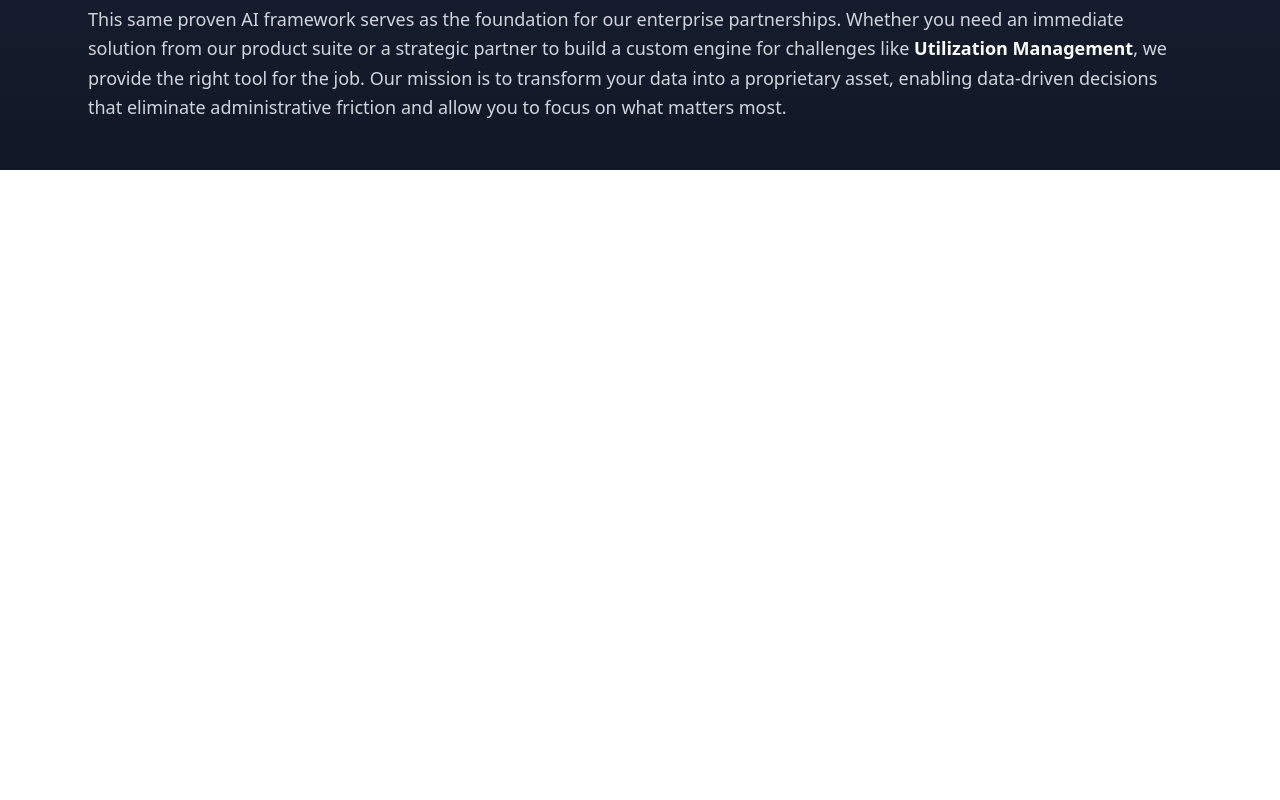
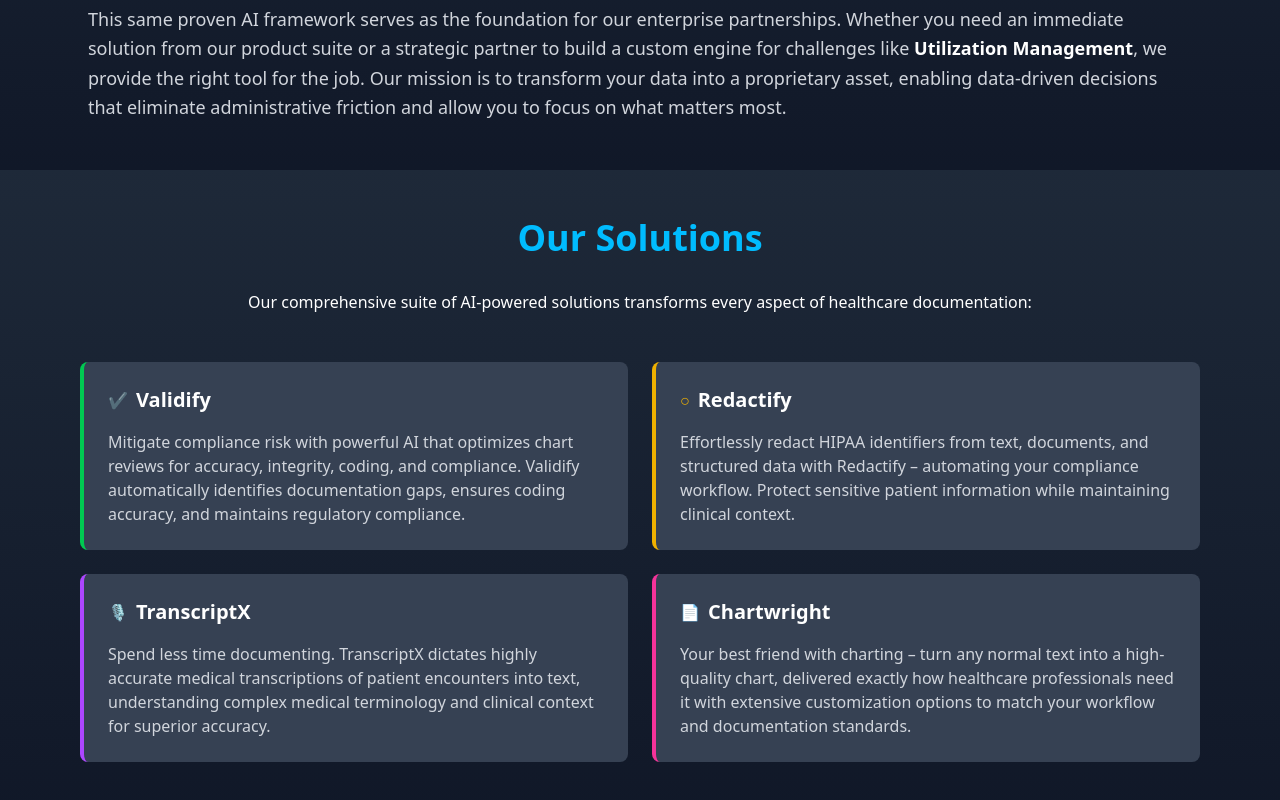
Before and after one commit to PranayChowdhury00/clin_job_task, a React (Vite) app: page / in a window 1280 px wide. Shown: the part 955-1755 px from the top of the page. Before the commit the page ends 1125 px from the top, so only its background shows below. Built offline with nearby package versions, Linux system fonts and the light colour scheme.

Commit message:
finished the work of OurSection.jsx

```diff
--- a/src/components/Home.jsx
+++ b/src/components/Home.jsx
@@ -1,12 +1,14 @@
 import React from 'react';
 import Banner from '../pages/Banner/Banner';
 import About from '../pages/About/About';
+import OurSolutions from '../pages/OurSolutions/OurSolutions';
 
 const Home = () => {
  return (
   <div>
    <Banner></Banner>
    <About></About>
+   <OurSolutions></OurSolutions>
   </div>
  );
 };
--- /dev/null
+++ b/src/pages/OurSolutions/OurSolutions.jsx
@@ -0,0 +1,62 @@
+const OurSolutions = () => {
+  return (
+    <div className="bg-gradient-to-b from-gray-800 to-gray-900 text-white py-12">
+      <div className="max-w-6xl mx-auto px-4">
+        {/* Header text */}
+        <div className="text-center mb-12">
+          <h1 className="text-3xl md:text-4xl font-bold text-sky-400 mb-8 text-center">Our Solutions</h1>
+          <p className="text-white mt-5 mb-5 font-medium">Our comprehensive suite of AI-powered solutions transforms every aspect of healthcare documentation:</p>
+        </div>
+
+        {/* Grid layout for 4 sections */}
+        <div className="grid grid-cols-1 md:grid-cols-2 gap-6">
+          {/* Validify Section */}
+          <div className="bg-gray-700 p-6 rounded-lg border-l-4 border-green-500">
+            <div className="flex items-center mb-4">
+              <span className="text-green-500 mr-2">✔</span>
+              <h2 className="text-xl font-semibold">Validify</h2>
+            </div>
+            <p className="text-gray-300">
+              Mitigate compliance risk with powerful AI that optimizes chart reviews for accuracy, integrity, coding, and compliance. Validify automatically identifies documentation gaps, ensures coding accuracy, and maintains regulatory compliance.
+            </p>
+          </div>
+
+          {/* Redactify Section */}
+          <div className="bg-gray-700 p-6 rounded-lg border-l-4 border-yellow-500">
+            <div className="flex items-center mb-4">
+              <span className="text-yellow-500 mr-2">○</span>
+              <h2 className="text-xl font-semibold">Redactify</h2>
+            </div>
+            <p className="text-gray-300">
+              Effortlessly redact HIPAA identifiers from text, documents, and structured data with Redactify – automating your compliance workflow. Protect sensitive patient information while maintaining clinical context.
+            </p>
+          </div>
+
+          {/* TranscriptX Section */}
+          <div className="bg-gray-700 p-6 rounded-lg border-l-4 border-purple-500">
+            <div className="flex items-center mb-4">
+              <span className="text-purple-500 mr-2">🎙️</span>
+              <h2 className="text-xl font-semibold">TranscriptX</h2>
+            </div>
+            <p className="text-gray-300">
+              Spend less time documenting. TranscriptX dictates highly accurate medical transcriptions of patient encounters into text, understanding complex medical terminology and clinical context for superior accuracy.
+            </p>
+          </div>
+
+          {/* Chartwright Section */}
+          <div className="bg-gray-700 p-6 rounded-lg border-l-4 border-pink-500">
+            <div className="flex items-center mb-4">
+              <span className="text-pink-500 mr-2">📄</span>
+              <h2 className="text-xl font-semibold">Chartwright</h2>
+            </div>
+            <p className="text-gray-300">
+              Your best friend with charting – turn any normal text into a high-quality chart, delivered exactly how healthcare professionals need it with extensive customization options to match your workflow and documentation standards.
+            </p>
+          </div>
+        </div>
+      </div>
+    </div>
+  );
+};
+
+export default OurSolutions;
```
